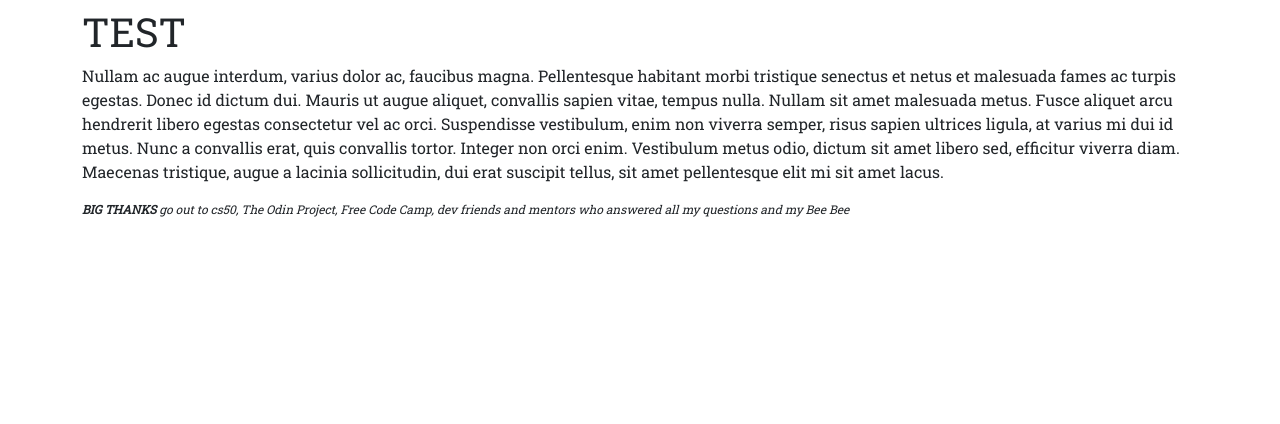
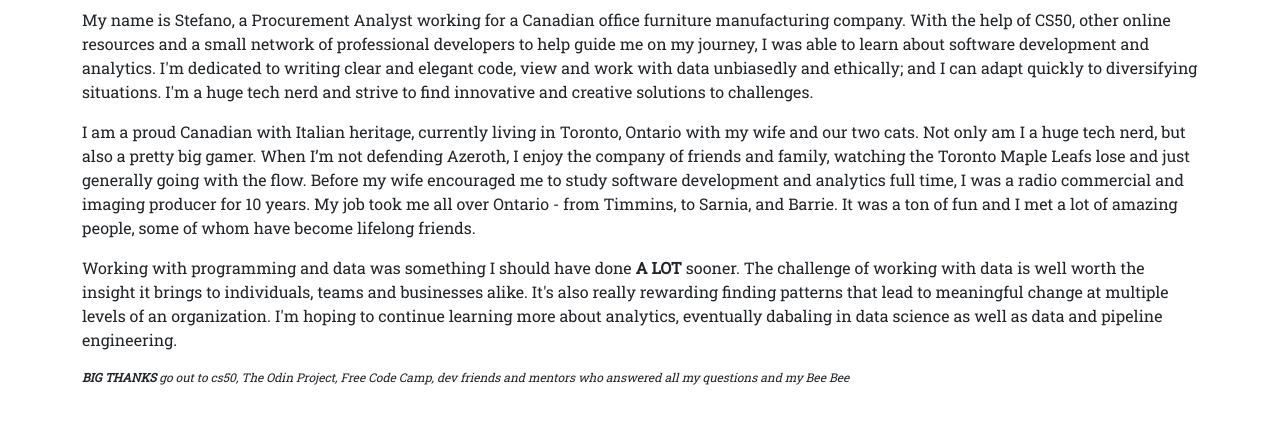
Before and after one commit to TeaZea/Portfolio_2024, a Django app: page / in a window 1280 px wide. Shown: the part 56-480 px from the top of the page. Run offline with Django 5.2, Linux system fonts and the light colour scheme; some libraries are stand-ins or nearby versions.

Commit message:
ADded home blurb

```diff
--- a/portfolio_v2/pages/templates/pages/home.html
+++ b/portfolio_v2/pages/templates/pages/home.html
@@ -3,8 +3,9 @@
 {% block page_content %}
 
 <div class="body-margin">
-    <h1>TEST</h1>
-    <p>Nullam ac augue interdum, varius dolor ac, faucibus magna. Pellentesque habitant morbi tristique senectus et netus et malesuada fames ac turpis egestas. Donec id dictum dui. Mauris ut augue aliquet, convallis sapien vitae, tempus nulla. Nullam sit amet malesuada metus. Fusce aliquet arcu hendrerit libero egestas consectetur vel ac orci. Suspendisse vestibulum, enim non viverra semper, risus sapien ultrices ligula, at varius mi dui id metus. Nunc a convallis erat, quis convallis tortor. Integer non orci enim. Vestibulum metus odio, dictum sit amet libero sed, efficitur viverra diam. Maecenas tristique, augue a lacinia sollicitudin, dui erat suscipit tellus, sit amet pellentesque elit mi sit amet lacus.</p>
+    <p>My name is Stefano, a Procurement Analyst working for a Canadian office furniture manufacturing company. With the help of CS50, other online resources and a small network of professional developers to help guide me on my journey, I was able to learn about software development and analytics. I'm dedicated to writing clear and elegant code, view and work with data unbiasedly and ethically; and I can adapt quickly to diversifying situations. I'm a huge tech nerd and strive to find innovative and creative solutions to challenges.</p>
+    <p>I am a proud Canadian with Italian heritage, currently living in Toronto, Ontario with my wife and our two cats. Not only am I a huge tech nerd, but also a pretty big gamer. When I’m not defending Azeroth, I enjoy the company of friends and family, watching the Toronto Maple Leafs lose and just generally going with the flow. Before my wife encouraged me to study software development and analytics full time, I was a radio commercial and imaging producer for 10 years. My job took me all over Ontario - from Timmins, to Sarnia, and Barrie. It was a ton of fun and I met a lot of amazing people, some of whom have become lifelong friends.</p>
+    <p>Working with programming and data was something I should have done <strong>A LOT</strong> sooner. The challenge of working with data is well worth the insight it brings to individuals, teams and businesses alike. It's also really rewarding finding patterns that lead to meaningful change at multiple levels of an organization. I'm hoping to continue learning more about analytics, eventually dabaling in data science as well as data and pipeline engineering.</p>
 </div>
 
 {% endblock page_content %}
```
